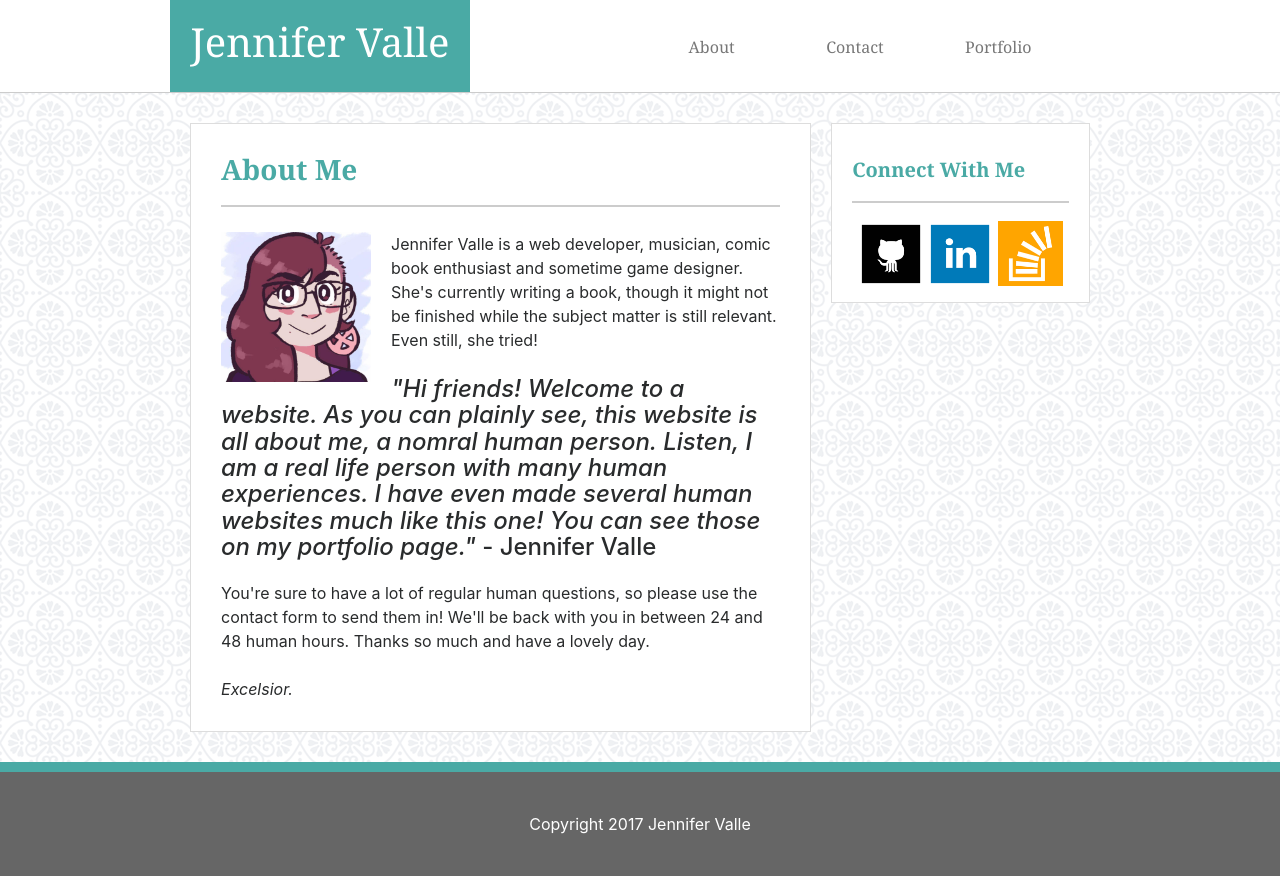
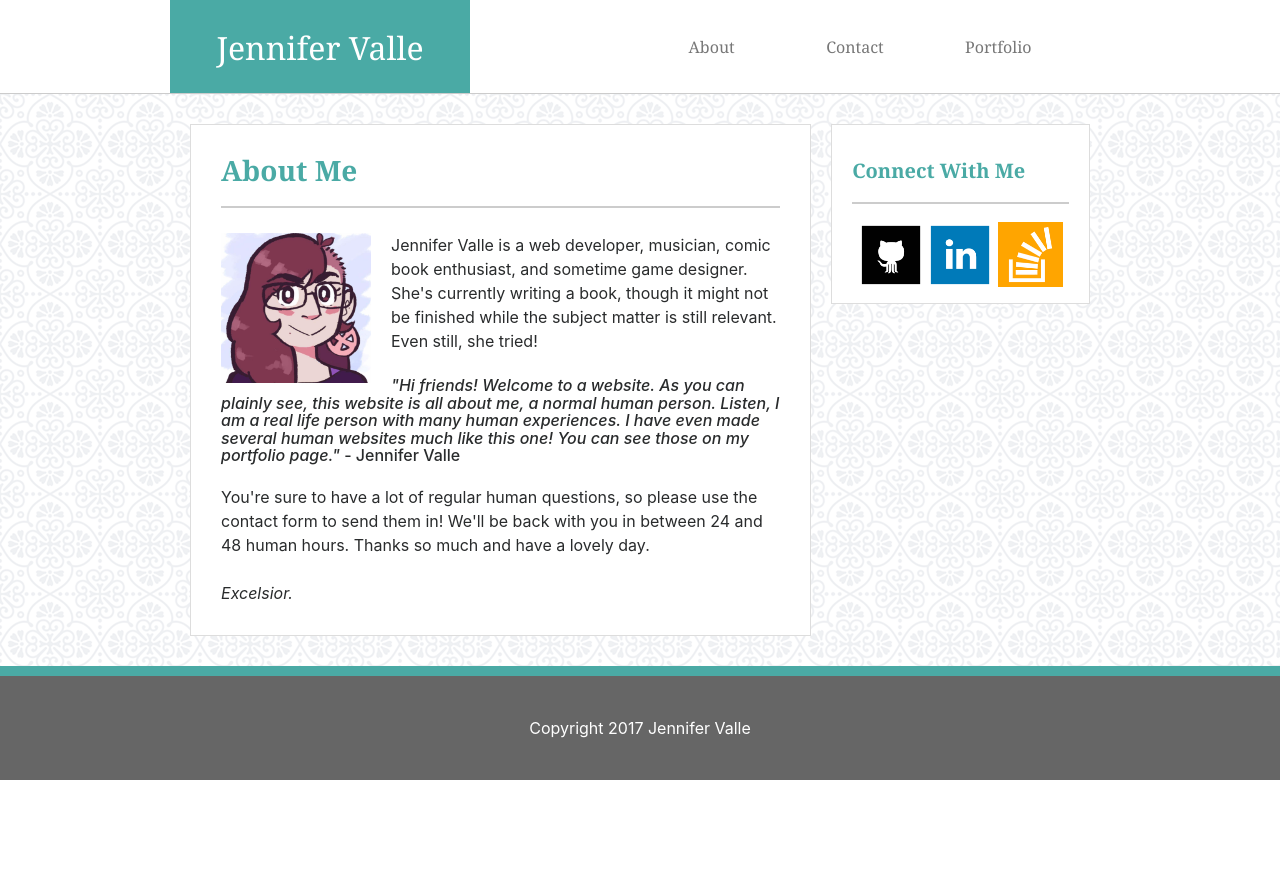
Before and after one commit to jvallexm/Basic-Portfolio, a plain HTML site: page index.html in a window 1280 px wide. After the commit the page ends 800 px from the top, so only its background shows below. Drawn offline with nearby package versions, Linux system fonts and the light colour scheme.

Commit message:
Updated some of the spacing

```diff
--- a/assets/style.css
+++ b/assets/style.css
@@ -75,6 +75,9 @@ body{
     width: 300px;
     padding: 20px;
 }
+.from-top{
+	margin-top: 10px;
+}
 .teal{
 	background-color: #4aaaa5;
 	color: white !important ;
@@ -98,7 +101,6 @@ h5{
   	padding-top: 15px;
   	padding-left: 0px;
   	padding-bottom: 0px;
-
 }
 button{
   	border-radius: 0;
--- a/index.html
+++ b/index.html
@@ -10,22 +10,27 @@
 
     	<div id="header" class="text-center container-fluid">
       		<div class="row">
+
           		<div class="col-md-6">
               		<center>
                 	<div id="my-name" class="teal">
-                  <h1>Jennifer Valle</h1>
+                  		<h2 class="from-top">Jennifer Valle</h2>
                 	</div>
               		</center>
           		</div>
+
           		<div class="col-md-6 regular">
           			<div class="bottom">
 	            		<div class="row">
+
 	              			<div class="col-sm-4">
 	              			    About
 	             			</div>
+
 				            <div class="col-sm-4">
 				                Contact
 				            </div>
+
 				            <div class="col-sm-4">
 				                Portfolio
 				           </div>
@@ -33,28 +38,37 @@
             		</div>
           		</div>
       		</div>
+
     	</div>
 
     <div id="main">
       <div id="the-middle" class="text-center container-fluid">
           <div id="content" class="text-left">
+
             <h3 class="title teal-text gray-line">
               About Me
             </h3>
+
             <div id="about">
 	            <img src="images/myface.jpg" id="my-face" title="Art by Christine Viverka"/>
-				Jennifer Valle is a web developer, musician, comic book enthusiast and sometime game designer. She's currently writing a book, though it might not be finished while the subject matter is still relevant. Even still, she tried!
+
+					Jennifer Valle is a web developer, musician, comic book enthusiast, and sometime game designer. She's currently writing a book, though it might not be finished while the subject matter is still relevant. Even still, she tried!
+
 	            <br>
 	            <br>
-	           	<h4 id="quote"><i>"Hi friends! Welcome to a website. As you can plainly see, this website is all about me, a nomral human person. Listen, I am a real life person with many human experiences. I have even made several human websites much like this one! You can see those on my portfolio page."</i> - Jennifer  Valle</h4>
+
+		           	<h6 id="quote"><i>"Hi friends! Welcome to a website. As you can plainly see, this website is all about me, a normal human person. Listen, I am a real life person with many human experiences. I have even made several human websites much like this one! You can see those on my portfolio page."</i> - Jennifer  Valle</h6>
 
 					You're sure to have a lot of regular human questions, so please use the contact form to send them in! We'll be back with you in between 24 and 48 human hours. Thanks so much and have a lovely day.
 				<br>
 				<br>
 	            <i>Excelsior.</i>
+
 		  	</div>
           </div>
+
           <div id="sidebar" class="text-left">
+
             <h5 class="title teal-text gray-line">
               Connect With Me
             </h5>
@@ -69,6 +83,7 @@
 	            	<img src="images/stackoverflow.png" class="icon" title="Stack Overflow"/>
 	           	</a>
 	        </center>
+
           </div>
       </div>
     </div>
```
Also changed, not shown: contact.html (+1 -1 lines), 1 other file. Lines whose indentation alone changed are shown as unchanged.
